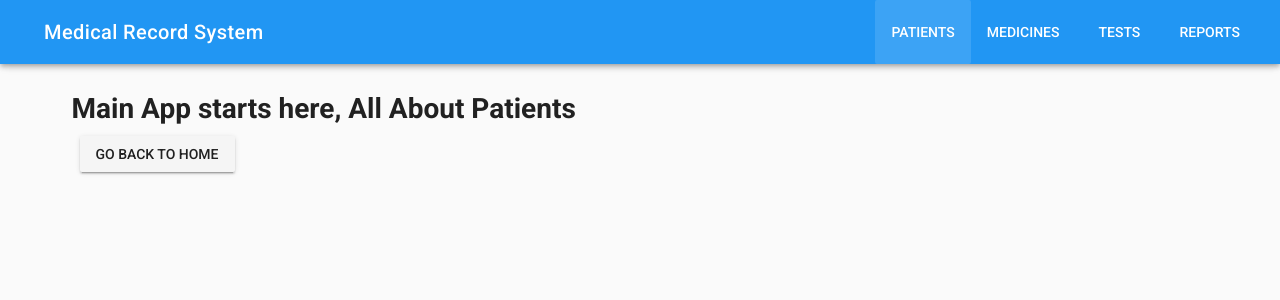
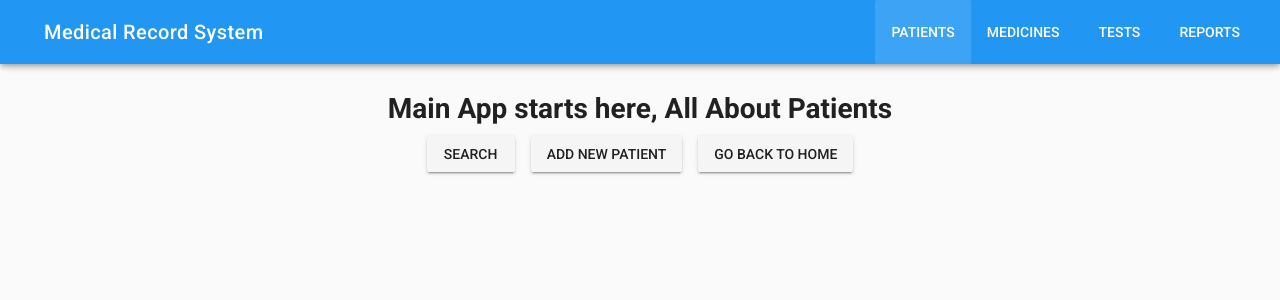
Before and after one commit to nishkaush/medical-record-system, a Vue app: page /start-app in a window 1280 px wide. Shown: the top 300 px of the page. Built offline with nearby package versions, Linux system fonts and the light colour scheme.

Commit message:
setting up the space for tabbed content

```diff
--- a/src/components/StartApp/StartApp.vue
+++ b/src/components/StartApp/StartApp.vue
@@ -1,8 +1,10 @@
 <template>
 <v-container>
   <v-layout>
-    <v-flex>
+    <v-flex class="text-xs-center">
       <h1>Main App starts here, All About Patients</h1>
+      <v-btn>Search</v-btn>
+      <v-btn>Add New Patient</v-btn>
       <v-btn to="/">Go Back To Home</v-btn>
     </v-flex>
   </v-layout>
```
